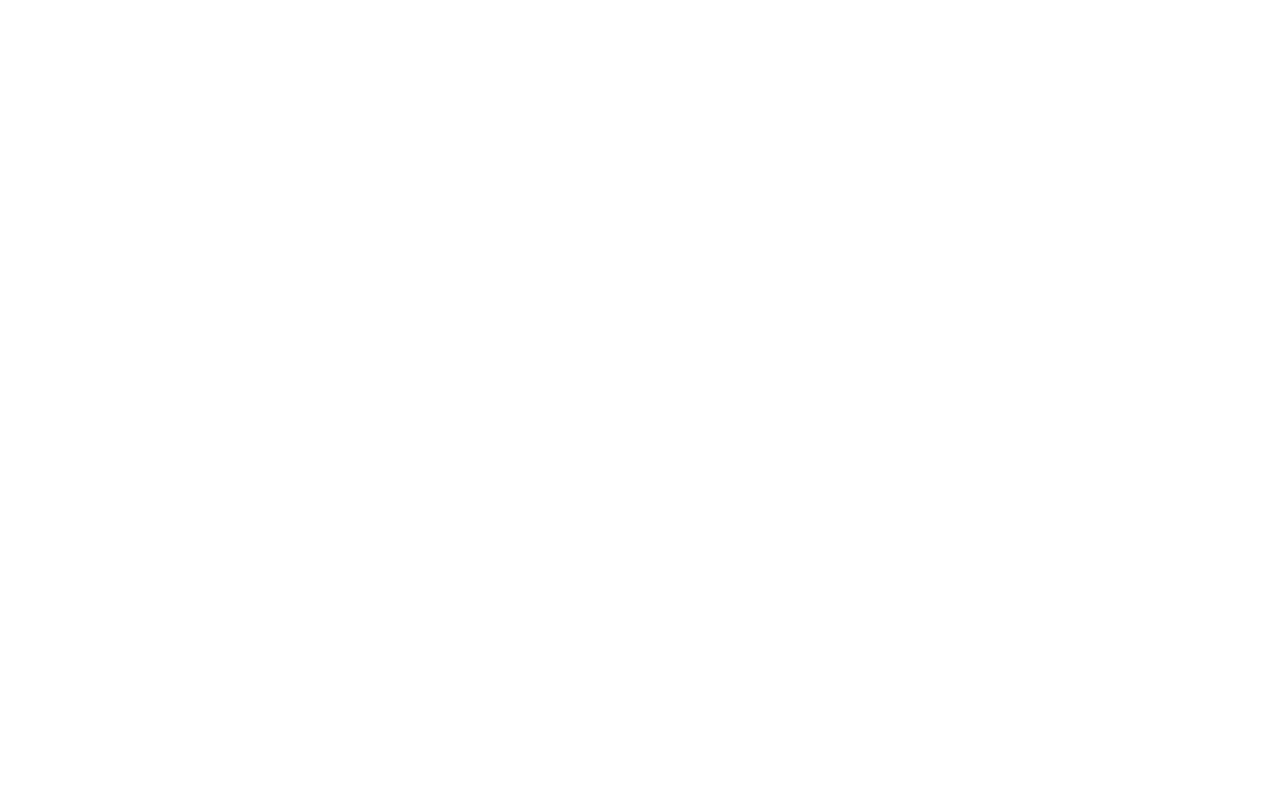
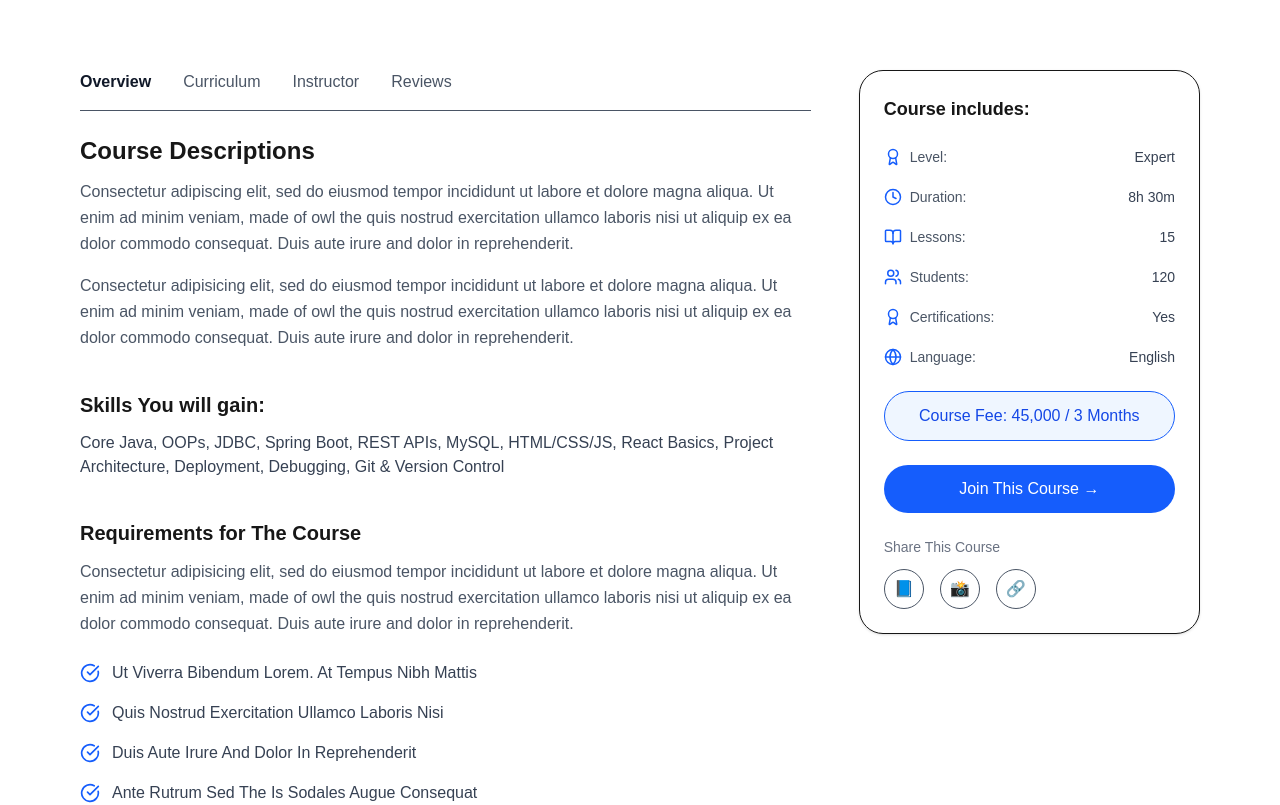
Before and after one commit to varunreddy2206/newuicourses, a Next.js app: page /courses in a window 1280 px wide. Shown: the part 820-1625 px from the top of the page. Before the commit the page ends 834 px from the top, so only its background shows below. Built offline with nearby package versions, Linux system fonts and the light colour scheme.

Commit message:
section padding  reduced

```diff
--- a/app/components/ContactSection.jsx
+++ b/app/components/ContactSection.jsx
@@ -8,7 +8,7 @@ export default function ContactSection() {
   const [selected, setSelected] = useState("");
 
   return (
-    <section className="w-full px-6 md:px-16 lg:px-24 py-16">
+    <section className="w-full px-6  md:px-16 lg:px-24 py-10">
       <div
         className="grid grid-cols-1 lg:grid-cols-2 gap-12 rounded-3xl
         bg-white shadow-sm p-6 md:p-10"
--- /dev/null
+++ b/app/components/CourseDetails.jsx
@@ -0,0 +1,122 @@
+"use client";
+import React from "react";
+import { CheckCircle, Clock, Users, BookOpen, Award, Globe } from "lucide-react";
+
+export default function CourseDetails() {
+  return (
+    <section className="w-full px-6 md:px-12 lg:px-20 py-14">
+      <div className="grid grid-cols-1 lg:grid-cols-3 gap-12">
+
+        {/* ---------------- LEFT CONTENT ---------------- */}
+        <div className="lg:col-span-2">
+
+          {/* Tabs */}
+          <div className="flex gap-8 text-gray-600 border-b pb-4 mb-6">
+            <button className="font-semibold text-gray-900">Overview</button>
+            <button>Curriculum</button>
+            <button>Instructor</button>
+            <button>Reviews</button>
+          </div>
+
+          {/* Course Description */}
+          <h2 className="text-2xl font-bold mb-3">Course Descriptions</h2>
+          <p className="text-gray-600 leading-relaxed mb-4">
+            Consectetur adipiscing elit, sed do eiusmod tempor incididunt ut labore et dolore magna aliqua.
+            Ut enim ad minim veniam, made of owl the quis nostrud exercitation ullamco laboris nisi ut aliquip
+            ex ea dolor commodo consequat. Duis aute irure and dolor in reprehenderit.
+          </p>
+          <p className="text-gray-600 leading-relaxed mb-10">
+            Consectetur adipisicing elit, sed do eiusmod tempor incididunt ut labore et dolore magna aliqua.
+            Ut enim ad minim veniam, made of owl the quis nostrud exercitation ullamco laboris nisi ut aliquip
+            ex ea dolor commodo consequat. Duis aute irure and dolor in reprehenderit.
+          </p>
+
+          {/* Skills */}
+          <h2 className="text-xl font-bold mb-3">Skills You will gain:</h2>
+          <p className="text-gray-700 mb-10">
+            Core Java, OOPs, JDBC, Spring Boot, REST APIs, MySQL, HTML/CSS/JS, React Basics,
+            Project Architecture, Deployment, Debugging, Git & Version Control
+          </p>
+
+          {/* Requirements */}
+          <h2 className="text-xl font-bold mb-3">Requirements for The Course</h2>
+          <p className="text-gray-600 leading-relaxed mb-6">
+            Consectetur adipisicing elit, sed do eiusmod tempor incididunt ut labore et dolore magna aliqua.
+            Ut enim ad minim veniam, made of owl the quis nostrud exercitation ullamco laboris nisi ut aliquip
+            ex ea dolor commodo consequat. Duis aute irure and dolor in reprehenderit.
+          </p>
+
+          {/* Requirement Items */}
+          <ul className="space-y-4">
+            {[
+              "Ut Viverra Bibendum Lorem. At Tempus Nibh Mattis",
+              "Quis Nostrud Exercitation Ullamco Laboris Nisi",
+              "Duis Aute Irure And Dolor In Reprehenderit",
+              "Ante Rutrum Sed The Is Sodales Augue Consequat"
+            ].map((item, i) => (
+              <li key={i} className="flex items-center gap-3 text-gray-700">
+                <CheckCircle className="text-blue-600" size={20} />
+                {item}
+              </li>
+            ))}
+          </ul>
+
+        </div>
+
+        {/* ---------------- RIGHT SIDEBAR CARD ---------------- */}
+        <div>
+          <div className="border rounded-3xl p-6 shadow-sm space-y-6">
+
+            <h3 className="text-lg font-semibold">Course includes:</h3>
+
+            <div className="space-y-5 text-sm text-gray-700">
+
+              <InfoRow icon={Award} label="Level:" value="Expert" />
+              <InfoRow icon={Clock} label="Duration:" value="8h 30m" />
+              <InfoRow icon={BookOpen} label="Lessons:" value="15" />
+              <InfoRow icon={Users} label="Students:" value="120" />
+              <InfoRow icon={Award} label="Certifications:" value="Yes" />
+              <InfoRow icon={Globe} label="Language:" value="English" />
+            </div>
+
+            {/* Pricing Button */}
+            <button className="w-full py-3 bg-blue-50 border border-blue-600 rounded-full text-blue-700 font-medium hover:bg-blue-100 transition">
+              Course Fee: 45,000 / 3 Months
+            </button>
+
+            {/* Join Button */}
+            <button className="w-full py-3 bg-blue-600 text-white rounded-full font-medium hover:bg-blue-700 flex justify-center items-center gap-2 transition">
+              Join This Course →
+            </button>
+
+            {/* Share */}
+            <div className="flex flex-col">
+              <p className="text-gray-500 text-sm mb-3">Share This Course</p>
+
+              <div className="flex gap-4 text-gray-600">
+                <div className="w-10 h-10 border rounded-full flex justify-center items-center hover:bg-gray-100 cursor-pointer">📘</div>
+                <div className="w-10 h-10 border rounded-full flex justify-center items-center hover:bg-gray-100 cursor-pointer">📸</div>
+                <div className="w-10 h-10 border rounded-full flex justify-center items-center hover:bg-gray-100 cursor-pointer">🔗</div>
+              </div>
+            </div>
+
+          </div>
+        </div>
+
+      </div>
+    </section>
+  );
+}
+
+/* -------------- Small Reusable Component -------------- */
+function InfoRow({ icon: Icon, label, value }) {
+  return (
+    <div className="flex justify-between items-center">
+      <div className="flex items-center gap-2 text-gray-600">
+        <Icon size={18} className="text-blue-600" />
+        <span>{label}</span>
+      </div>
+      <span className="font-medium">{value}</span>
+    </div>
+  );
+}
--- a/app/components/ExploreCourses.jsx
+++ b/app/components/ExploreCourses.jsx
@@ -50,7 +50,7 @@ const courses = [
 
 export default function ExploreCourses() {
   return (
-    <section className="w-full bg-white py-20 px-6">
+    <section className="w-full bg-white py-10 px-6">
       <div className="max-w-7xl mx-auto">
 
         {/* Title */}
--- a/app/components/HeroSection.jsx
+++ b/app/components/HeroSection.jsx
@@ -5,7 +5,7 @@ import React from "react";
 export default function Hero() {
   return (
     <section className="w-full bg-white">
-      <div className="max-w-7xl mx-auto grid grid-cols-1 md:grid-cols-2 gap-10 items-center py-20 px-6">
+      <div className="max-w-7xl mx-auto grid grid-cols-1 md:grid-cols-2 gap-10 items-center py-10 px-6">
 
         {/* LEFT CONTENT */}
         <div className="flex flex-col gap-6">
@@ -23,7 +23,7 @@ export default function Hero() {
           </h1>
 
           {/* Subtext */}
-          <p className="text-gray-600 text-lg leading-relaxed max-w-lg">
+          <p className="text-gray-600 text-lg leading-relaxed max-w-lg font-urbanist">
             Learn from industry experts, earn global certifications, and start your career
             journey with confidence.
           </p>
--- a/app/components/Testimonials.jsx
+++ b/app/components/Testimonials.jsx
@@ -5,7 +5,7 @@ import { CheckCircle } from "lucide-react";
 
 export default function Testimonials() {
     return (
-        <section className="w-full px-6 md:px-16 lg:px-24 mt-24 mb-32">
+        <section className="w-full px-6  md:px-16 lg:px-24 mt-24 mb-32">
 
             {/* Badge */}
             <div className="flex justify-center mb-3">
--- a/app/components/WhyTrustUs.jsx
+++ b/app/components/WhyTrustUs.jsx
@@ -5,7 +5,7 @@ import React from "react";
 
 export default function WhyTrustUs() {
   return (
-    <section className="w-full py-16 px-6 md:px-12 lg:px-20">
+    <section className="w-full py-10 px-6 md:px-12 lg:px-20">
       {/* Outer Card */}
       <div className="bg-white border rounded-3xl p-8 md:p-12 shadow-sm">
 
--- a/app/components/Workshop.jsx
+++ b/app/components/Workshop.jsx
@@ -15,7 +15,7 @@ export default function Workshop() {
   };
 
   return (
-    <section className="w-full bg-white py-20 px-6">
+    <section className="w-full bg-white py-10 px-6">
       <div className="max-w-7xl mx-auto">
 
         {/* TITLE */}
@@ -79,7 +79,7 @@ export default function Workshop() {
               {/* Slider Cards */}
               <div
                 ref={sliderRef}
-                className="flex gap-6 overflow-x-auto no-scrollbar scroll-smooth pr-4"
+                className="flex gap-6 overflow-x-auto no-scrollbar scroll-smooth pr-6"
               >
                 {[1, 2, 3].map((item) => (
                   <div
--- a/app/courses/page.jsx
+++ b/app/courses/page.jsx
@@ -1,10 +1,20 @@
 import React from "react";
 import CourseHero from "../components/CourseHero";
+import CourseDetails from "../components/CourseDetails";
+import Scholarship from "../components/Scholarship";
+import PopularCourses from "../components/PopularCourses";
+import CertificateSection from "../components/CertificateSection";
+import Footer from "../components/Footer";
 
 export default function Page() {
   return (
     <div>
         <CourseHero />
+        <CourseDetails />
+        <Scholarship />
+        <PopularCourses />
+        <CertificateSection />
+        <Footer />
     </div>
   );
 }
```
Also changed, not shown: app/components/Placement.jsx (+12 -12 lines).
